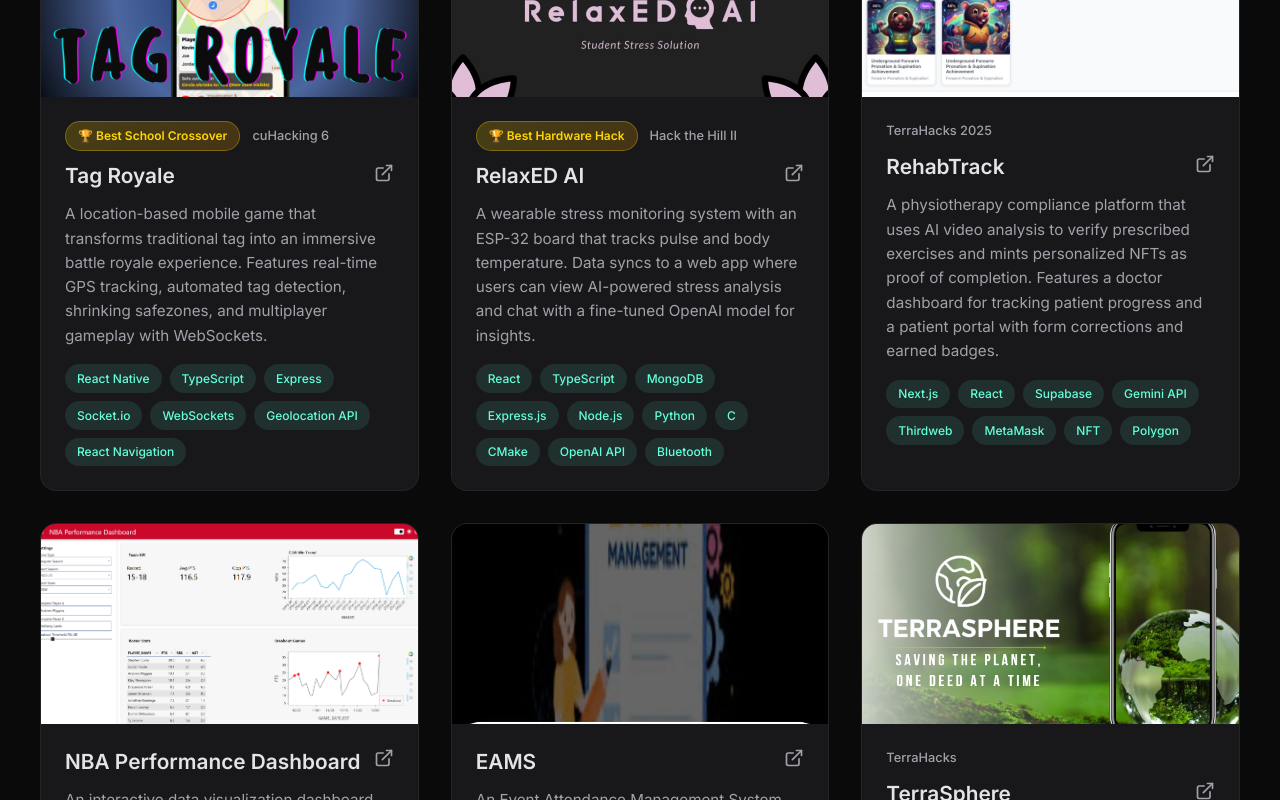
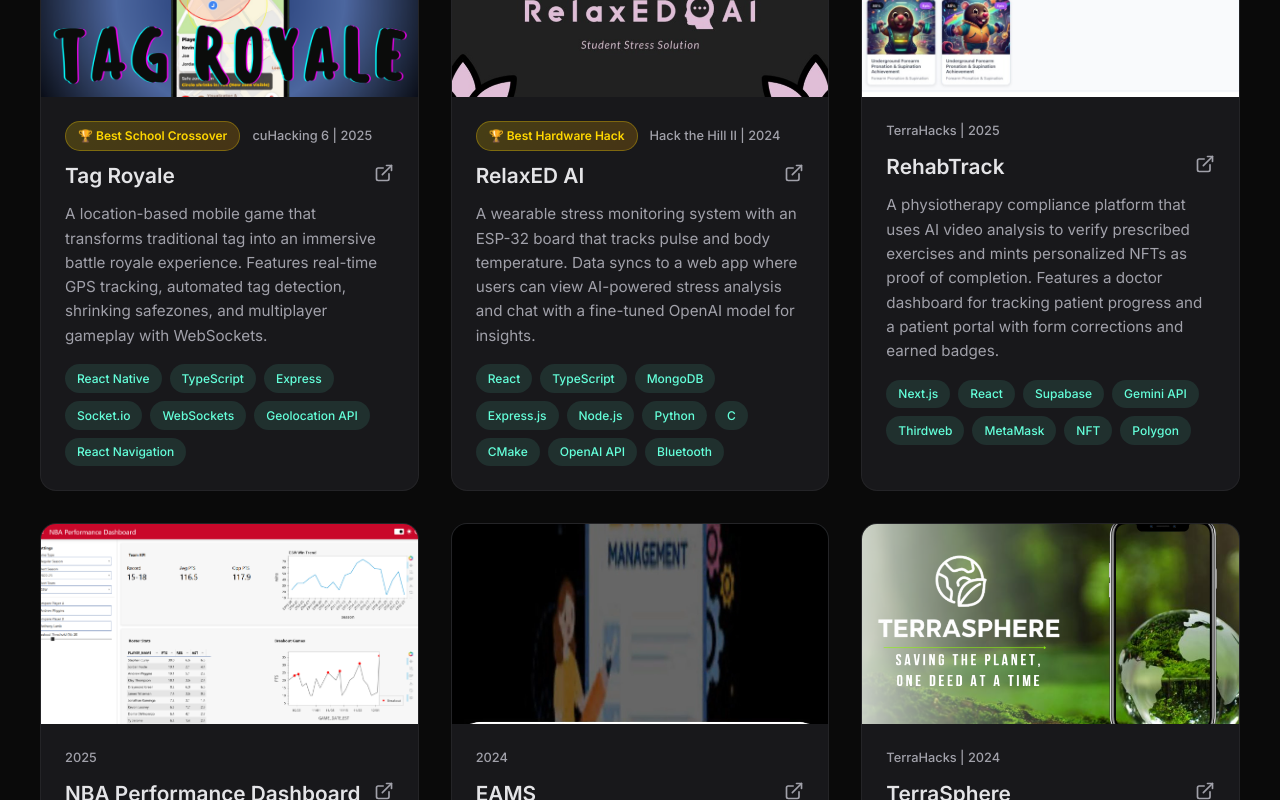
Before and after one commit to Shawn-source-debug/personal-website, a React (Vite) app: page / in a window 1280 px wide. Shown: the part 2460-3260 px from the top of the page. Built offline with nearby package versions, Linux system fonts and the light colour scheme.

Commit message:
Add year with vertical bar to hackathon names

```diff
--- a/src/components/Projects.jsx
+++ b/src/components/Projects.jsx
@@ -6,6 +6,7 @@
       title: 'Tag Royale',
       award: 'Best School Crossover',
       hackathon: 'cuHacking 6',
+      year: '2025',
       description: 'A location-based mobile game that transforms traditional tag into an immersive battle royale experience. Features real-time GPS tracking, automated tag detection, shrinking safezones, and multiplayer gameplay with WebSockets.',
       tags: ['React Native', 'TypeScript', 'Express', 'Socket.io', 'WebSockets', 'Geolocation API', 'React Navigation'],
       live: 'https://devpost.com/software/tag-royale',
@@ -15,6 +16,7 @@
       title: 'RelaxED AI',
       award: 'Best Hardware Hack',
       hackathon: 'Hack the Hill II',
+      year: '2024',
       description: 'A wearable stress monitoring system with an ESP-32 board that tracks pulse and body temperature. Data syncs to a web app where users can view AI-powered stress analysis and chat with a fine-tuned OpenAI model for insights.',
       tags: ['React', 'TypeScript', 'MongoDB', 'Express.js', 'Node.js', 'Python', 'C', 'CMake', 'OpenAI API', 'Bluetooth'],
       live: 'https://devpost.com/software/relaxed-ai',
@@ -23,7 +25,8 @@
     {
       title: 'RehabTrack',
       award: null,
-      hackathon: 'TerraHacks 2025',
+      hackathon: 'TerraHacks',
+      year: '2025',
       description: 'A physiotherapy compliance platform that uses AI video analysis to verify prescribed exercises and mints personalized NFTs as proof of completion. Features a doctor dashboard for tracking patient progress and a patient portal with form corrections and earned badges.',
       tags: ['Next.js', 'React', 'Supabase', 'Gemini API', 'Thirdweb', 'MetaMask', 'NFT', 'Polygon'],
       live: 'https://devpost.com/software/rehabtrack',
@@ -33,6 +36,7 @@
       title: 'NBA Performance Dashboard',
       award: null,
       hackathon: null,
+      year: '2025',
       description: 'An interactive data visualization dashboard for analyzing NBA player and team performance statistics. Features dynamic charts, player comparisons, and real-time data exploration hosted on Hugging Face Spaces.',
       tags: ['Python', 'Streamlit', 'Pandas', 'Plotly', 'Data Visualization', 'Hugging Face'],
       live: 'https://huggingface.co/spaces/ShawnTheShark/nba-dashboard',
@@ -42,6 +46,7 @@
       title: 'EAMS',
       award: null,
       hackathon: null,
+      year: '2024',
       description: 'An Event Attendance Management System Android app built for SEG 2105. Features user authentication, event creation and registration, attendee management, and real-time data synchronization with Firebase.',
       tags: ['Java', 'Android', 'Firebase', 'Gradle', 'XML', 'JUnit'],
       live: 'https://github.com/uOttawaSEG/project-project-group-2',
@@ -51,6 +56,7 @@
       title: 'TerraSphere',
       award: null,
       hackathon: 'TerraHacks',
+      year: '2024',
       description: 'An eco-friendly mobile app that rewards users for daily ecological deeds. Users take photos of their environmental actions, earn points for consecutive days, and can locate nearby environmental initiatives using Google Maps.',
       tags: ['React Native', 'Redux Toolkit', 'OpenAI Camera Vision API', 'Google Maps API', 'Tailwind CSS'],
       live: 'https://devpost.com/software/terrasphere',
@@ -96,12 +102,17 @@
                 {project.award && (
                   <div className="project-award">
                     <span className="award-badge">🏆 {project.award}</span>
-                    <span className="hackathon-name">{project.hackathon}</span>
+                    <span className="hackathon-name">{project.hackathon} | {project.year}</span>
                   </div>
                 )}
                 {!project.award && project.hackathon && (
                   <div className="project-award">
-                    <span className="hackathon-name">{project.hackathon}</span>
+                    <span className="hackathon-name">{project.hackathon} | {project.year}</span>
+                  </div>
+                )}
+                {!project.hackathon && project.year && (
+                  <div className="project-award">
+                    <span className="hackathon-name">{project.year}</span>
                   </div>
                 )}
                 <div className="project-header">
```
